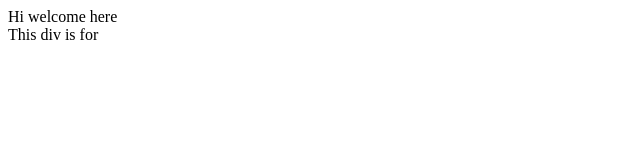
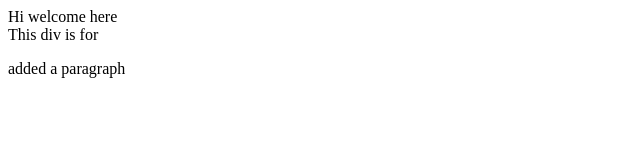
Before and after one commit to SanKumar657/GrassHoper, a plain HTML site: page index.html in a window 1280 px wide. Shown: the whole page, without its empty margins (0-640 px from the left). Drawn offline with Linux system fonts and the light colour scheme.

Commit message:
add para
paragraph added later

```diff
--- a/index.html
+++ b/index.html
@@ -7,7 +7,7 @@
 
   <body>
     Hi welcome here
-      <div>This div is for</div>
+      <div>This div is for<p>added a paragraph</p></div>
   </body>
 
 </html>
```
